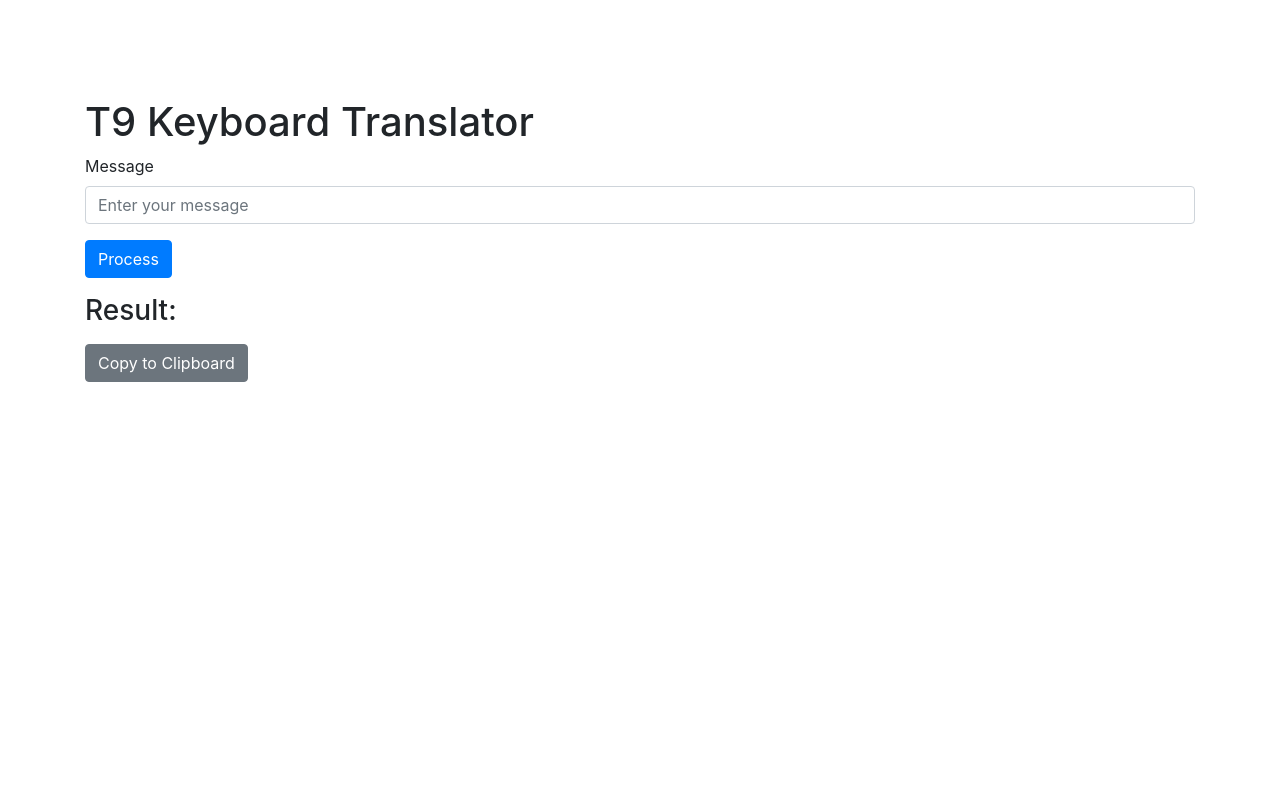
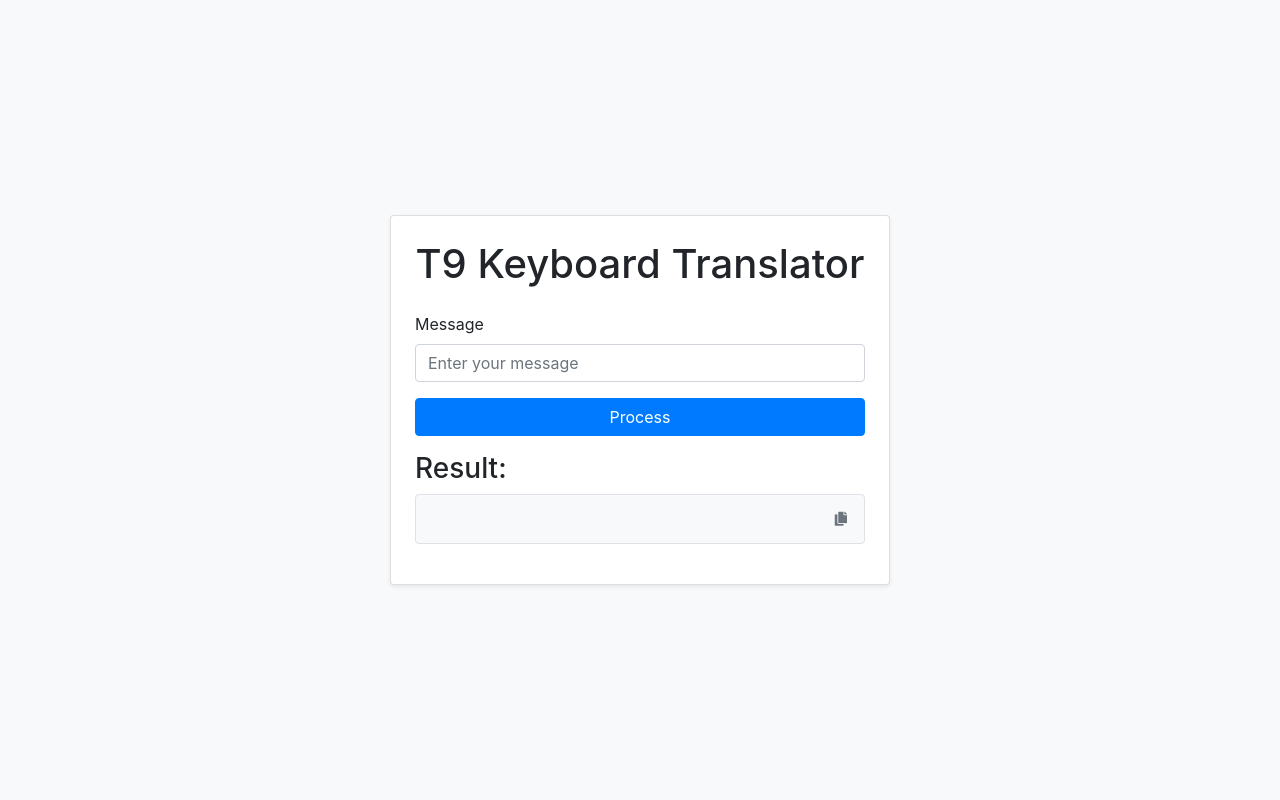
Before and after one commit to mayconrfreitas/t9-keyboard-translator, a Flask app: page / in a window 1280 px wide. Run offline with Flask 2, Linux system fonts and the light colour scheme; some libraries are stand-ins or nearby versions.

Commit message:
fix interface

```diff
--- a/app.py
+++ b/app.py
@@ -21,22 +21,28 @@ reverse_keypad = {char: (key, index + 1) for key, chars in keypad.items() for in
 def encrypt(message):
     encrypted_message = ''
     for char in message.lower():
-        for key, chars in keypad.items():
-            if char in chars:
-                encrypted_message += key * (chars.index(char) + 1) + ' '
-                break
+        if char.isdigit():
+            encrypted_message += f"#{char} "
+        else:
+            for key, chars in keypad.items():
+                if char in chars:
+                    encrypted_message += key * (chars.index(char) + 1) + ' '
+                    break
     return encrypted_message.strip()
 
 def decrypt(encrypted_message):
     decrypted_message = ''
     tokens = encrypted_message.split()
     for token in tokens:
-        key = token[0]
-        count = len(token)
-        for char, (k, cnt) in reverse_keypad.items():
-            if k == key and cnt == count:
-                decrypted_message += char
-                break
+        if token.startswith('#'):
+            decrypted_message += token[1]
+        else:
+            key = token[0]
+            count = len(token)
+            for char, (k, cnt) in reverse_keypad.items():
+                if k == key and cnt == count:
+                    decrypted_message += char
+                    break
     return decrypted_message
 
 def remove_special_characters(message):
@@ -51,7 +57,7 @@ def index():
 def process():
     message = request.form['message']
     message = remove_special_characters(message)
-    if not all(char.isdigit() or char.isspace() for char in message):
+    if not all(char.isdigit() or char.isspace() or char == "#" for char in message):
         result = encrypt(message)
     else:
         result = decrypt(message)
--- a/static/style.css
+++ b/static/style.css
@@ -1,3 +1,27 @@
 body {
-	padding-top: 50px;
+    background-color: #f8f9fa;
 }
+
+.card {
+    max-width: 500px;
+    width: 100%;
+}
+
+#result {
+    min-height: 50px;
+    word-wrap: break-word;
+    position: relative;
+    padding-right: 40px !important;
+}
+
+#copyButton {
+    border: none;
+    background: none;
+}
+
+.toast {
+    position: fixed;
+    bottom: 1rem;
+    right: 1rem;
+    z-index: 1050;
+}
--- a/templates/index.html
+++ b/templates/index.html
@@ -1,53 +1,93 @@
 <!DOCTYPE html>
 <html lang="en">
-
 <head>
     <meta charset="UTF-8">
     <meta name="viewport" content="width=device-width, initial-scale=1.0">
-	<title>Encrypt/Decrypt App</title>
+    <title>T9 Keyboard Translator</title>
     <link href="https://stackpath.bootstrapcdn.com/bootstrap/4.5.2/css/bootstrap.min.css" rel="stylesheet">
     <link rel="stylesheet" href="{{ url_for('static', filename='style.css') }}">
+    <link rel="stylesheet" href="https://cdnjs.cloudflare.com/ajax/libs/font-awesome/5.15.3/css/all.min.css">
 </head>
-
 <body>
-	<div class="container">
-		<h1 class="mt-5">T9 Keyboard Translator</h1>
+    <div class="container d-flex align-items-center justify-content-center min-vh-100">
+        <div class="card p-4 shadow-sm">
+            <h1 class="mb-4 text-center">T9 Keyboard Translator</h1>
             <form id="messageForm">
                 <div class="form-group">
                     <label for="message">Message</label>
                     <input type="text" class="form-control" id="message" name="message" placeholder="Enter your message">
                 </div>
-			<button type="submit" class="btn btn-primary">Process</button>
+                <button type="submit" class="btn btn-primary btn-block">Process</button>
             </form>
             <div class="mt-3">
                 <h3>Result:</h3>
-			<p id="result"></p>
-			<button class="btn btn-secondary" id="copyButton">Copy to Clipboard</button>
+                <div class="position-relative">
+                    <p id="result" class="border p-2 rounded bg-light"></p>
+                    <button class="btn btn-sm position-absolute" id="copyButton" style="top: 10px; right: 10px;" data-toggle="tooltip" data-placement="top" title="Copy to Clipboard">
+                        <i class="fas fa-copy" style="color: #6c757d;"></i>
+                    </button>
+                </div>
+            </div>
+        </div>
+    </div>
+    <!-- Toast notification -->
+    <div class="position-fixed bottom-0 right-0 p-3" style="z-index: 11">
+        <div id="copyToast" class="toast align-items-center text-white bg-dark border-0" role="alert" aria-live="assertive" aria-atomic="true">
+            <div class="d-flex">
+                <div class="toast-body">
+                    Copied to clipboard
+                </div>
+                <button type="button" class="btn-close btn-close-white me-2 m-auto" data-bs-dismiss="toast" aria-label="Close"></button>
+            </div>
         </div>
     </div>
     <script src="https://code.jquery.com/jquery-3.5.1.min.js"></script>
+    <script src="https://cdn.jsdelivr.net/npm/@popperjs/core@2.9.2/dist/umd/popper.min.js"></script>
+    <script src="https://stackpath.bootstrapcdn.com/bootstrap/4.5.2/js/bootstrap.min.js"></script>
     <script>
-		$(document).ready(function () {
-			$('#messageForm').on('submit', function (e) {
+        $(document).ready(function() {
+            //$('[data-toggle="tooltip"]').tooltip();
+			var tooltipTriggerList = [].slice.call(document.querySelectorAll('[data-bs-toggle="tooltip"]'));
+            var tooltipList = tooltipTriggerList.map(function (tooltipTriggerEl) {
+                return new bootstrap.Tooltip(tooltipTriggerEl);
+            });
+
+			function adjustTextareaHeight(textarea) {
+                textarea.style.height = 'auto';
+                let newHeight = textarea.scrollHeight;
+                if (newHeight > 300) {
+                    newHeight = 300;
+                    textarea.style.overflowY = 'scroll';
+                } else {
+                    textarea.style.overflowY = 'hidden';
+                }
+                textarea.style.height = newHeight + 'px';
+            }
+
+            $('#message').on('input', function() {
+                adjustTextareaHeight(this);
+            });
+
+            $('#messageForm').on('submit', function(e) {
                 e.preventDefault();
                 $.ajax({
                     type: 'POST',
                     url: '/process',
                     data: $(this).serialize(),
-					success: function (response) {
+                    success: function(response) {
                         $('#result').text(response.result);
                     }
                 });
             });
 
-			$('#copyButton').on('click', function () {
+            $('#copyButton').on('click', function() {
                 const resultText = document.getElementById('result').innerText;
                 navigator.clipboard.writeText(resultText).then(() => {
-					alert('Copied to clipboard');
+                    const toast = new bootstrap.Toast(document.getElementById('copyToast'));
+                    toast.show();
                 });
             });
         });
     </script>
 </body>
-
 </html>
```
Lines whose indentation alone changed are shown as unchanged.
